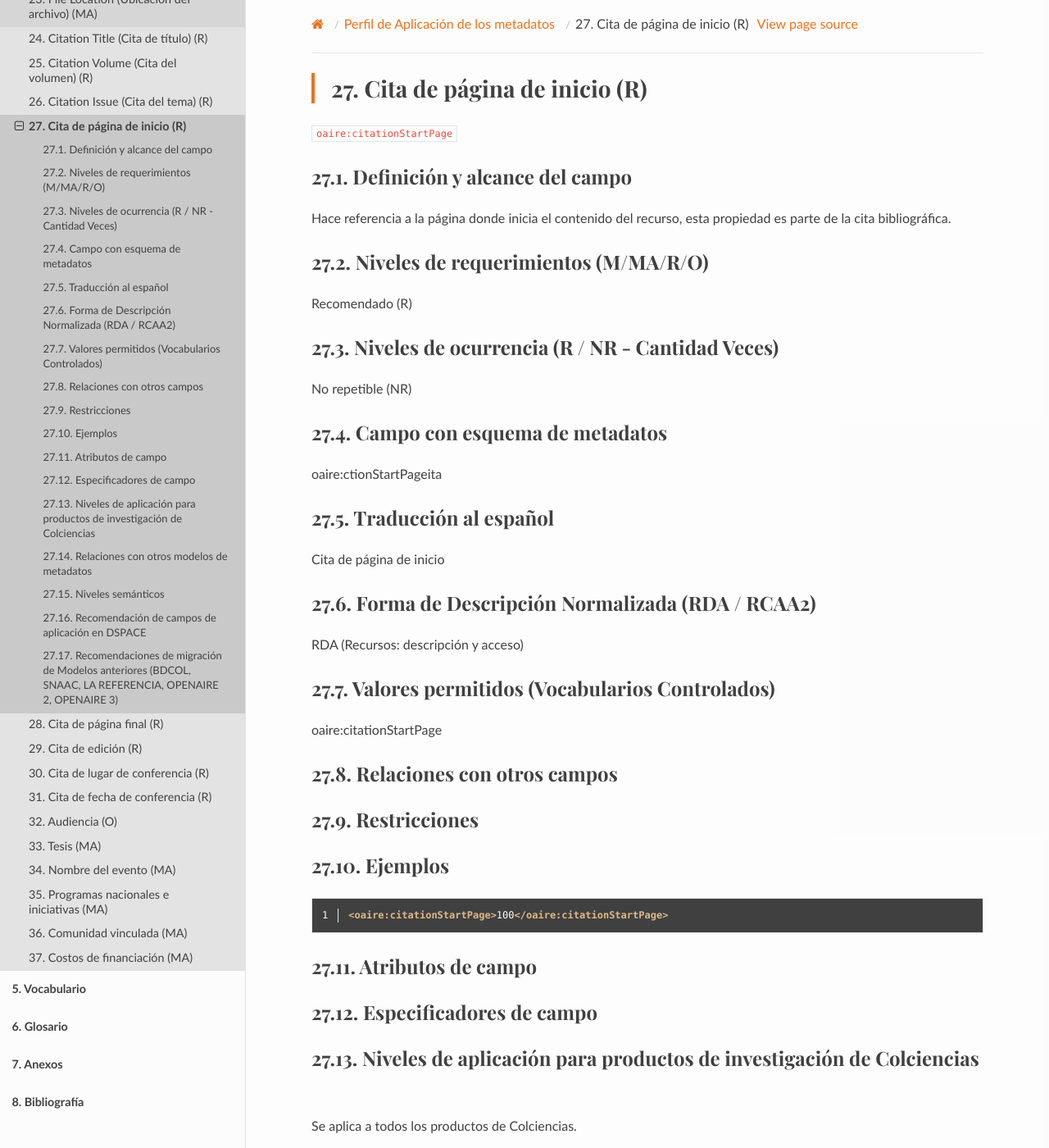
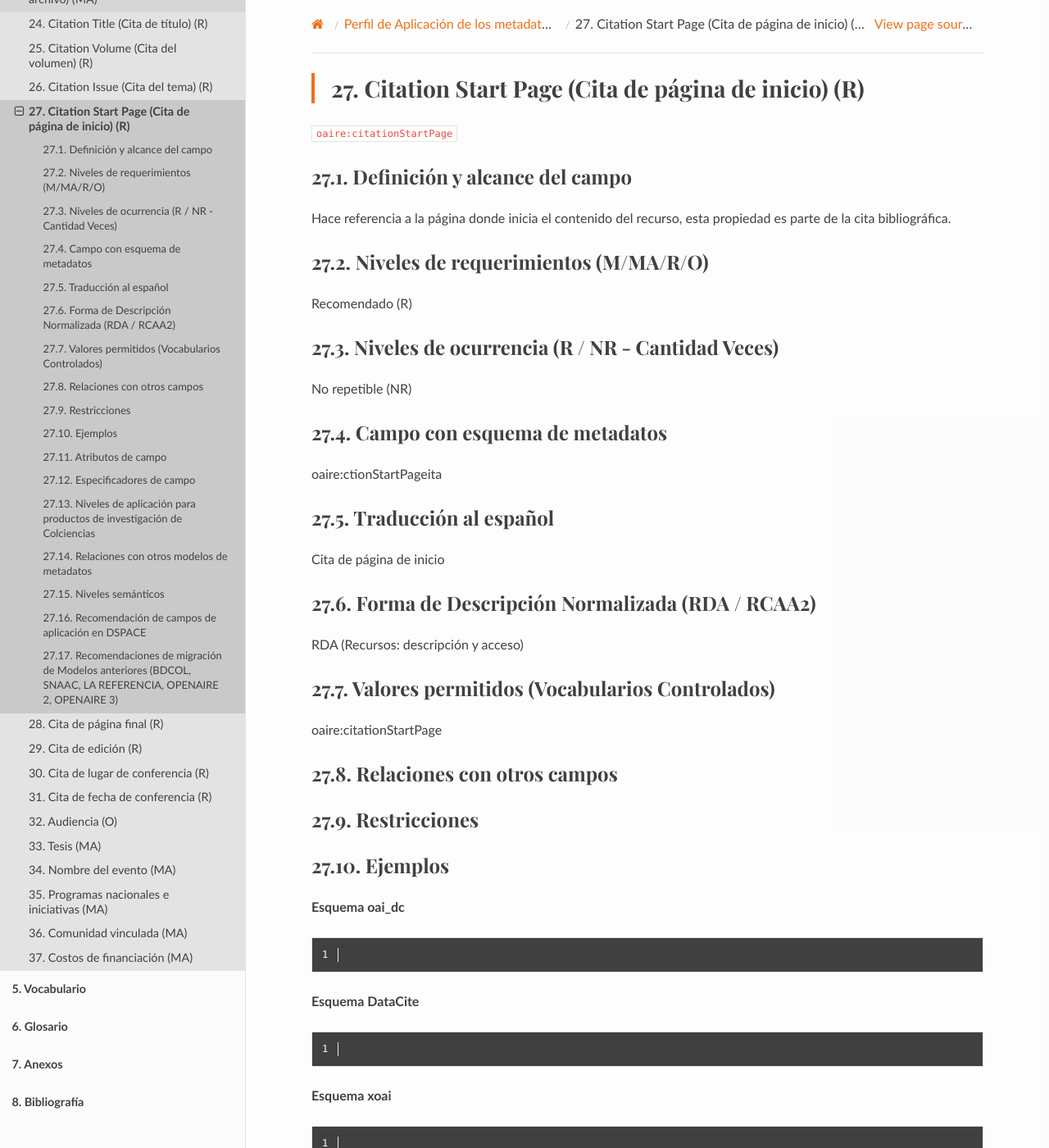
Before and after one commit to rcic/openaire4, a Sphinx documentation site: the page built from docs/field_citationstartpage.rst, in a window 1280 px wide and 1400 px high. Shown: the whole window at 82% size. Built offline with Sphinx 7.4.7 and the Read the Docs theme 2.0.0, drawn with Linux system fonts in a browser that asks for light colours; some web fonts are replaced; a script that is not in the unit is left out.

Commit message:
actualizacion

```diff
--- a/docs/field_citationstartpage.rst
+++ b/docs/field_citationstartpage.rst
@@ -1,7 +1,7 @@
 .. _aire:citationStartPage:
 
-Cita de página de inicio (R)
-=============================
+Citation Start Page (Cita de página de inicio) (R)
+==================================================
 
 ``oaire:citationStartPage``
 
@@ -42,6 +42,29 @@ Restricciones
 Ejemplos
 --------
 
+**Esquema oai_dc**
+
+.. code-block:: xml
+   :linenos:
+
+**Esquema DataCite**
+
+.. code-block:: xml
+   :linenos:
+
+**Esquema xoai**
+
+.. code-block:: xml
+   :linenos:
+
+**Esquema xoai**
+
+.. code-block:: xml
+   :linenos:
+
+.. code-block:: xml
+   :linenos:
+
 .. code-block:: xml
    :linenos:
 
```
